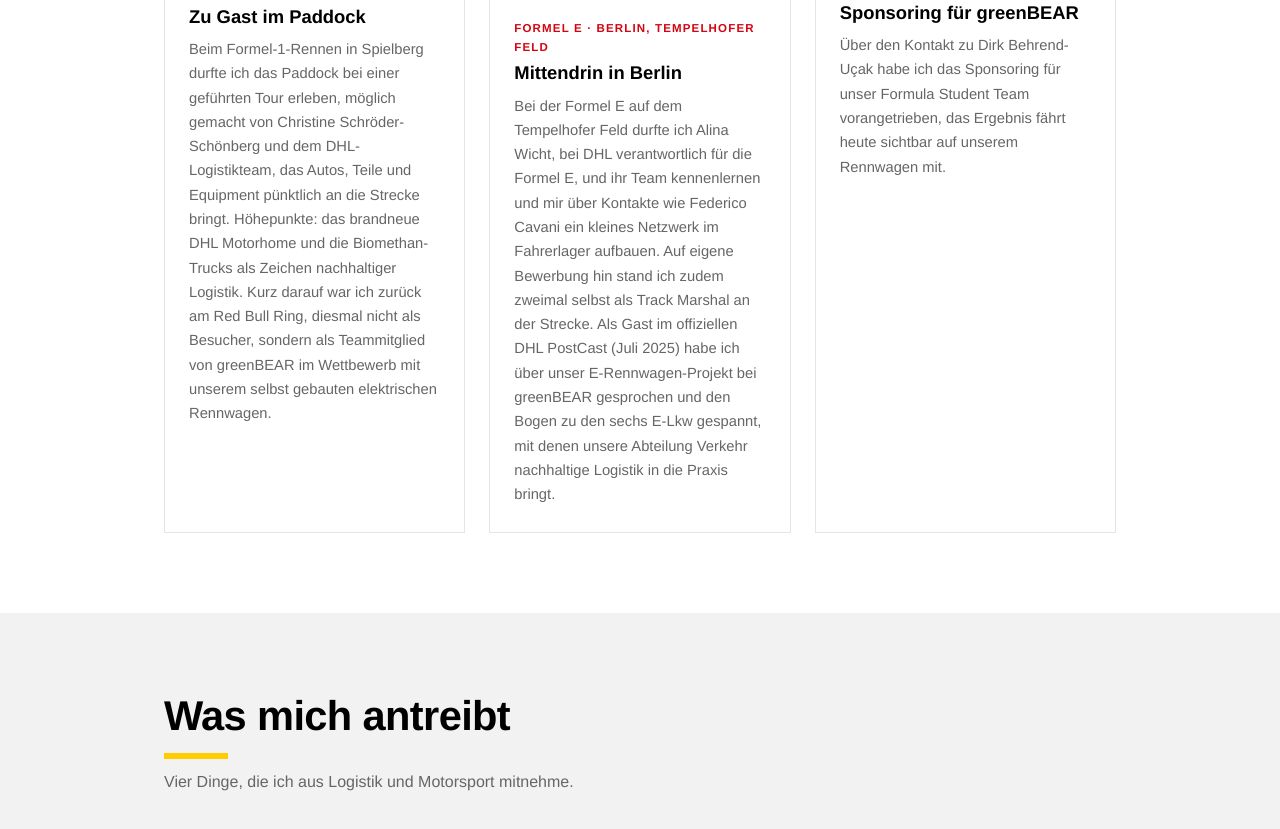
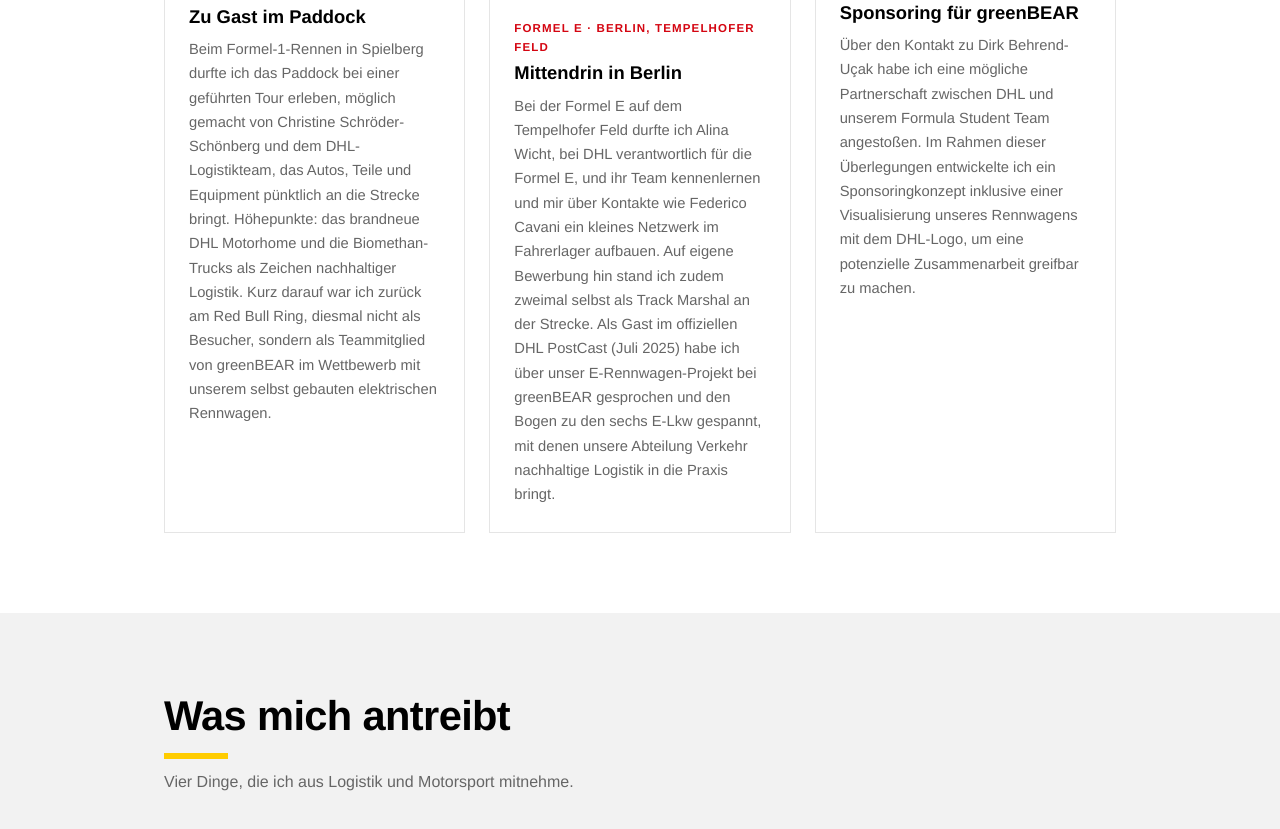
Before and after one commit to Fako7/motorsport-werdegang, a plain HTML site: page index.html in a window 1280 px wide. Shown: the part 2858-3687 px from the top of the page. Drawn offline with Linux system fonts and the light colour scheme.

Commit message:
Revise sponsorship details for clarity
Updated sponsorship description for Formula Student team.

```diff
--- a/index.html
+++ b/index.html
@@ -572,9 +572,11 @@
           <p class="serie">Formula Student</p>
           <h3>Sponsoring für greenBEAR</h3>
           <p class="text">
-            Über den Kontakt zu Dirk Behrend-Uçak habe ich das Sponsoring für
-            unser Formula Student Team vorangetrieben, das Ergebnis fährt heute
-            sichtbar auf unserem Rennwagen mit.
+            Über den Kontakt zu Dirk Behrend-Uçak habe ich eine mögliche Partnerschaft
+            zwischen DHL und unserem Formula Student Team angestoßen.
+            Im Rahmen dieser Überlegungen entwickelte ich ein Sponsoringkonzept
+            inklusive einer Visualisierung unseres Rennwagens mit dem DHL-Logo,
+            um eine potenzielle Zusammenarbeit greifbar zu machen.
           </p>
         </div>
       </div>
```
